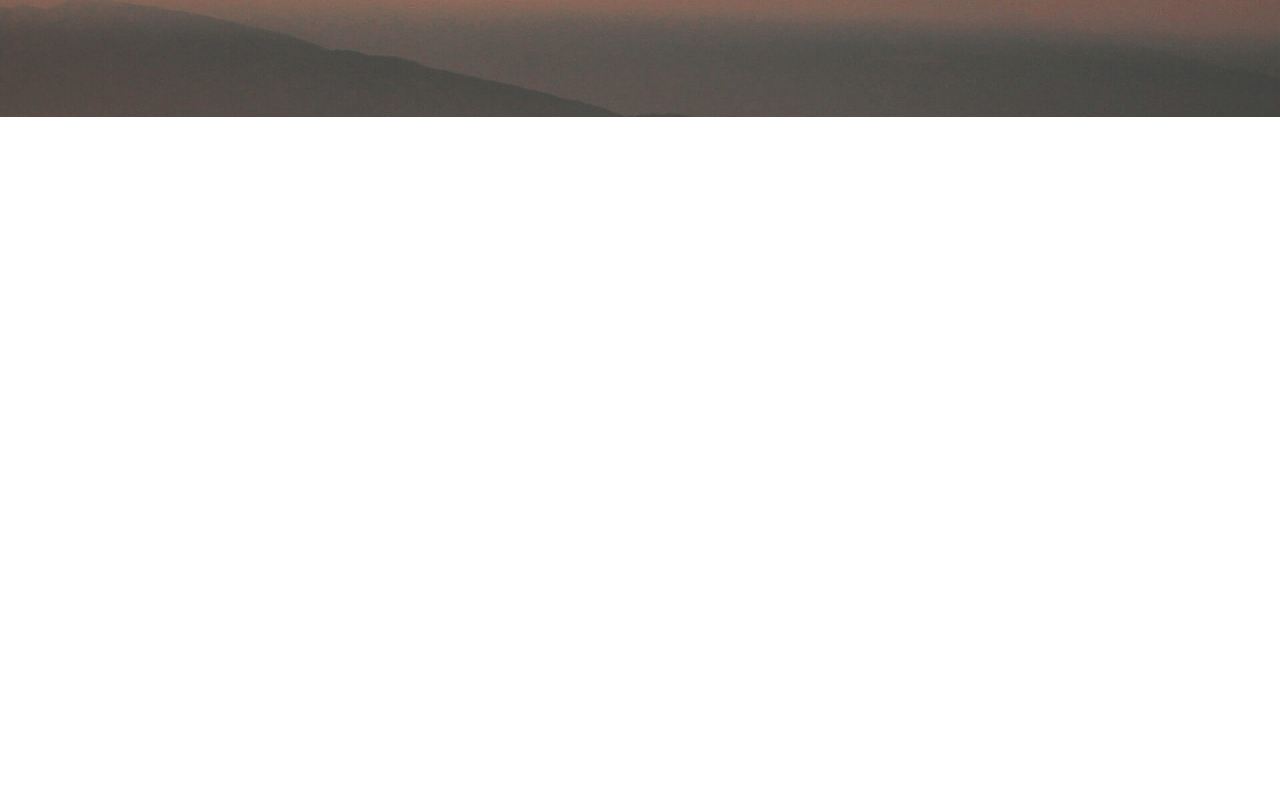
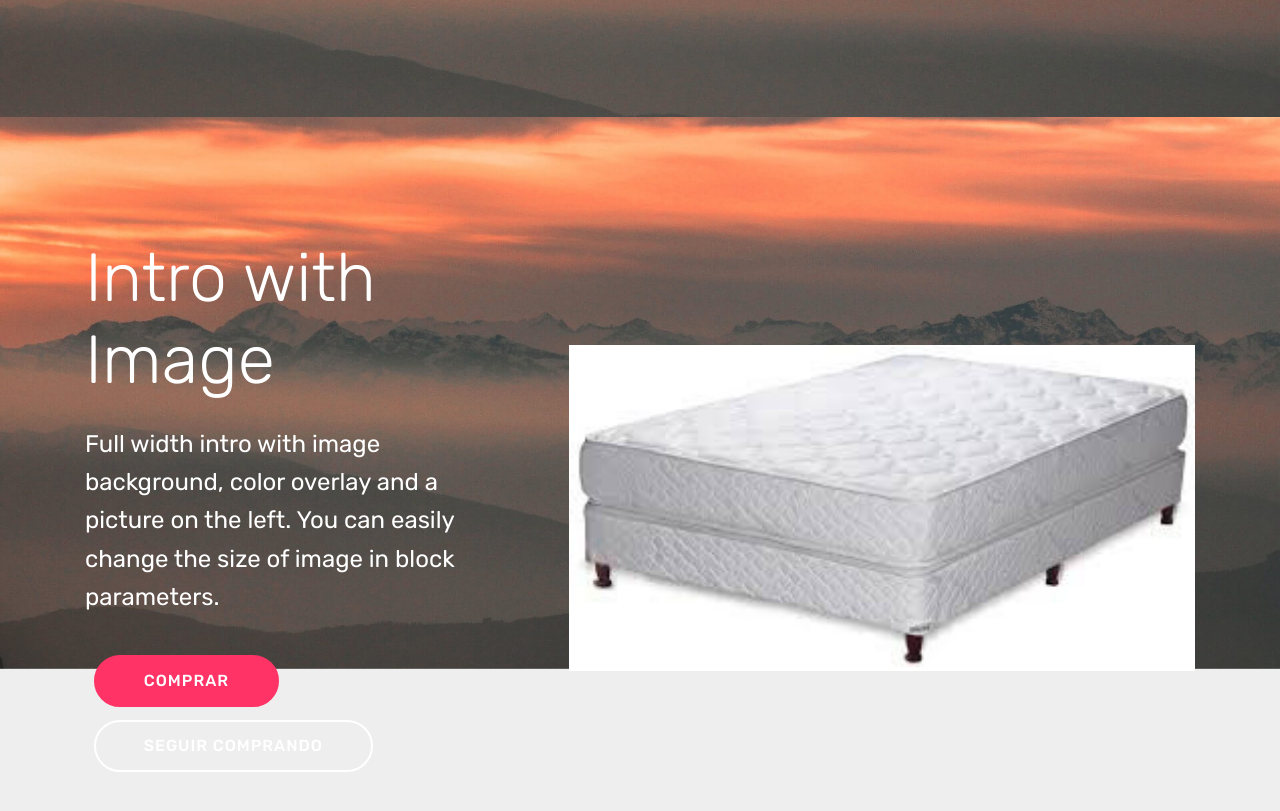
Before and after one commit to marioenriquepalacios/ecommerce, a plain HTML site: page page1.html in a window 1280 px wide. Shown: the part 517-1328 px from the top of the page. Before the commit the page ends 800 px from the top, so only its background shows below. Drawn offline with Linux system fonts and the light colour scheme.

Commit message:
create github pages

```diff
--- a/assets/images/hashes.json
+++ b/assets/images/hashes.json
@@ -1 +1 @@
-{"5hw4dXn/3RlxnPuMFPr0tg==":"mesa%20de%20vidrio%20con%20base%20de%20guatambu%20lustre%20nogal%20co4-615x414.jpg","VwjjGP6+oTHfececqRuxjw==":"comedor4-1-550x480.jpg","LSn9yN3NwNXzSkrH+Re1Ig==":"mesa%20rectangular%20de%20guatambu,%20laqueada%20en%20negro.%20co1-611x409.png","SO2rOZiws3A40jHMcnNPiw==":"juego%20de%20comedor.%20co3-960x540.jpg","0CwYot8zhwGD7kVTMthjzQ==":"mesa%20de%20vidrio%20extensible%20co2-960x540.jpg","hU3I/8VZ2QpDcXTKSK4nnw==":"sommiers2-500x311.jpg"}
+{"5hw4dXn/3RlxnPuMFPr0tg==":"mesa%20de%20vidrio%20con%20base%20de%20guatambu%20lustre%20nogal%20co4-615x414.jpg","VwjjGP6+oTHfececqRuxjw==":"comedor4-1-550x480.jpg","LSn9yN3NwNXzSkrH+Re1Ig==":"mesa%20rectangular%20de%20guatambu,%20laqueada%20en%20negro.%20co1-611x409.png","SO2rOZiws3A40jHMcnNPiw==":"juego%20de%20comedor.%20co3-960x540.jpg","0CwYot8zhwGD7kVTMthjzQ==":"mesa%20de%20vidrio%20extensible%20co2-960x540.jpg","hU3I/8VZ2QpDcXTKSK4nnw==":"sommiers2-500x311.jpg","tZMmqimxVxriRXhvkbPJ7Q==":"sommiers1-311x162.jpg"}
--- a/assets/mobirise/css/mbr-additional.css
+++ b/assets/mobirise/css/mbr-additional.css
@@ -1480,3 +1480,28 @@ body {
     text-align: center;
   }
 }
+.cid-qLRf6ob5sn {
+  padding-top: 120px;
+  padding-bottom: 120px;
+  background-image: url("../../../assets/images/background4.jpg");
+}
+.cid-qLRf6ob5sn .media-container-row {
+  flex-direction: row-reverse;
+}
+@media (min-width: 992px) {
+  .cid-qLRf6ob5sn .mbr-figure {
+    padding-right: 4rem;
+    padding-right: 0;
+    padding-left: 4rem;
+  }
+}
+@media (max-width: 991px) {
+  .cid-qLRf6ob5sn .mbr-figure {
+    padding-bottom: 3rem;
+  }
+}
+@media (max-width: 767px) {
+  .cid-qLRf6ob5sn .mbr-text {
+    text-align: center;
+  }
+}
--- a/page1.html
+++ b/page1.html
@@ -51,8 +51,38 @@
 
 </section>
 
+<section class="engine"><a href="https://mobirise.ws/l">html site maker</a></section><section class="header3 cid-qLRf6ob5sn mbr-parallax-background" id="header3-9">
 
-  <section class="engine"><a href="https://mobirise.ws/n">mobile website maker app</a></section><script src="assets/web/assets/jquery/jquery.min.js"></script>
+
+
+
+
+    <div class="container">
+        <div class="media-container-row">
+            <div class="mbr-figure" style="width: 155%;">
+                <img src="assets/images/sommiers1-311x162.jpg" alt="Mobirise" title="">
+            </div>
+
+            <div class="media-content">
+                <h1 class="mbr-section-title mbr-white pb-3 mbr-fonts-style display-1">
+                    Intro with Image
+                </h1>
+
+                <div class="mbr-section-text mbr-white pb-3 ">
+                    <p class="mbr-text mbr-fonts-style display-5">
+                        Full width intro with image background, color overlay and a picture on the left. You can easily change the size of image in block parameters.
+                    </p>
+                </div>
+                <div class="mbr-section-btn"><a class="btn btn-md btn-primary display-4" href="http://mpago.la/RPWS" target="_blank">COMPRAR</a>
+                    <a class="btn btn-md btn-white-outline display-4" href="index.html">SEGUIR COMPRANDO</a></div>
+            </div>
+        </div>
+    </div>
+
+</section>
+
+
+  <script src="assets/web/assets/jquery/jquery.min.js"></script>
   <script src="assets/popper/popper.min.js"></script>
   <script src="assets/tether/tether.min.js"></script>
   <script src="assets/bootstrap/js/bootstrap.min.js"></script>
```
Also changed, not shown: index.html (+1 -1 lines), assets/images/sommiers1-311x162.jpg (added), 1 other file.
